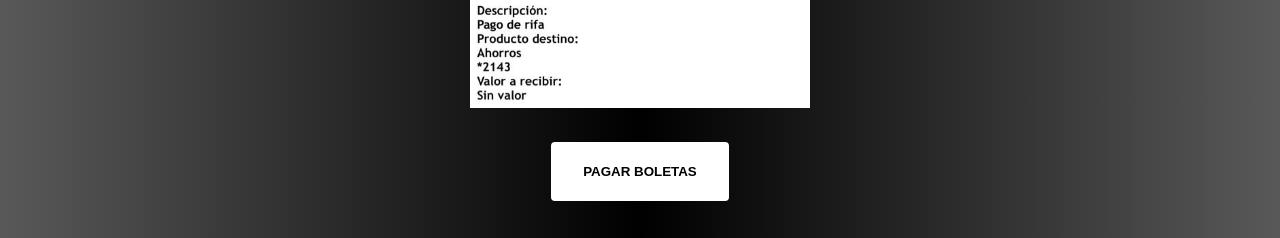
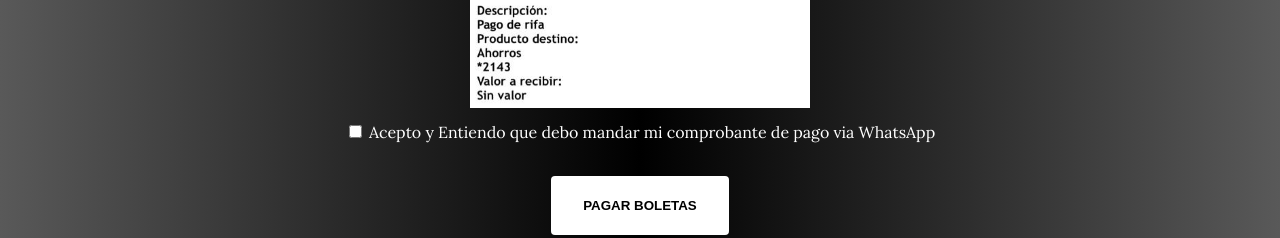
Before and after one commit to DuvanLT/Boletas, a website: page formulario.html in a window 1280 px wide. Shown: the part 2184-2422 px from the top of the page. Drawn offline with Linux system fonts and the light colour scheme; a web font is replaced by a local one.

Commit message:
checkbox agreement

```diff
--- a/formulario.html
+++ b/formulario.html
@@ -65,7 +65,6 @@ align-items: center; flex-direction: column;">
           <label for="cantidad" class="custom-label">CANTIDAD BOLETAS</label>
           <input type="number" id="cantidad" name="cantidad" required min="1" max="10">
         </div>
-
           <p class="price_precio">PRECIO: <span id="price"></span></p><br>
     <h1>Opciones de pago:</h1>
     <p class="sgr">Para tu seguridad realizaras el pago por medio de tu aplicacion bancanria</p>
@@ -83,6 +82,10 @@ align-items: center; flex-direction: column;">
       <img src="multimedia/Bancolombia.png" alt="">
         <img src="multimedia/qr.jpg" alt="">
       </picture>
+      <div class="checkbox">
+        <input type="checkbox" id="agree" name="agree" required />
+        <label for="agree">Acepto y Entiendo que debo mandar mi comprobante de pago via WhatsApp</label>
+      </div>
       <button type="submit">PAGAR BOLETAS</button>
     </form>
     </div>
--- a/style.css
+++ b/style.css
@@ -78,6 +78,11 @@ ol{
   border-radius: 10px;
   box-shadow: 0 4px 8px rgba(0, 0, 0, 0.1);
 }
+
+.checkbox{
+  color: #fff;
+}
+
 
 /* Contenedor de todas las slides */
 .slides {
```
